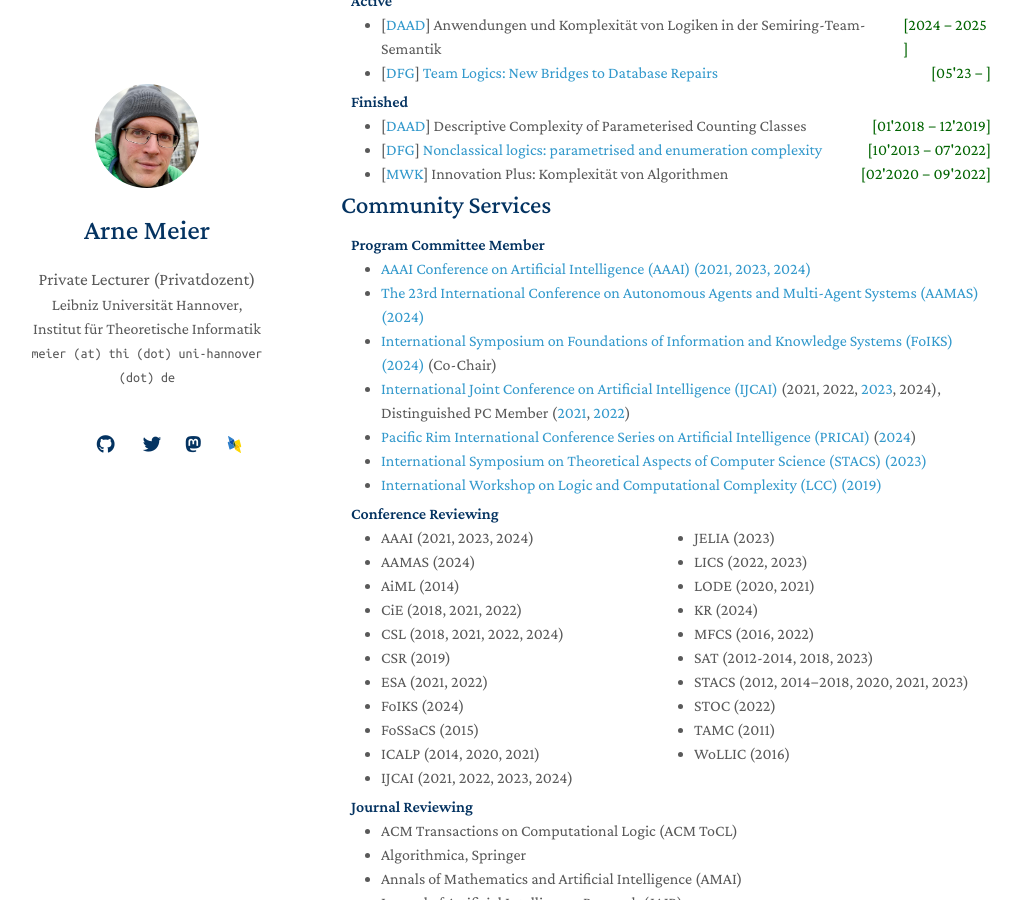
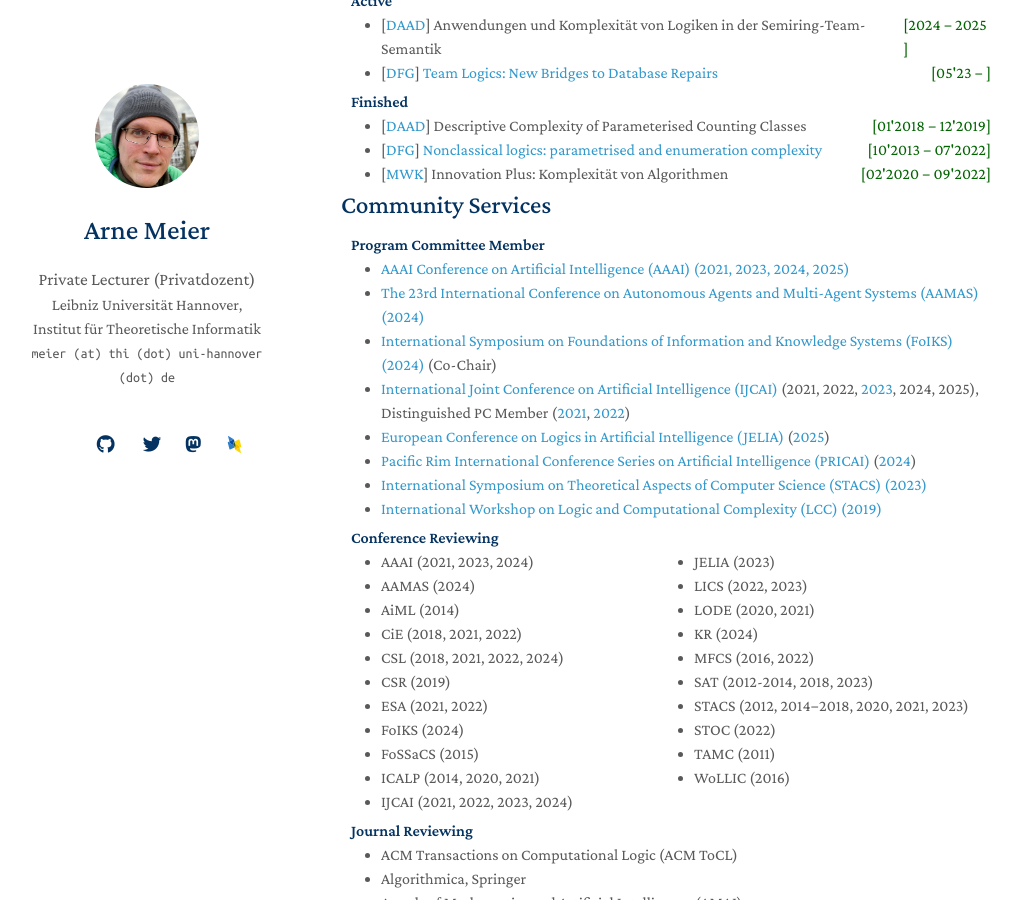
Before and after one commit to ArneMeier/ArneMeier.github.io, a Jekyll site: the page built from index.md, in a window 1280 px wide and 900 px high, scrolled down 932 px. Shown: the whole window, without its empty margins (129-1150 px from the left). Built offline with Jekyll 4.4.1, drawn with Linux system fonts in a browser that asks for light colours; nearby versions of some CDN libraries; a style sheet for code colours, icons or effects is not loaded; our own code applies the rules of GitHub Pages for plain Markdown files.

Commit message:
Update services.md

```diff
--- a/_includes/services.md
+++ b/_includes/services.md
@@ -3,10 +3,11 @@
 <h4 style="margin:0 10px 0;">Program Committee Member</h4>
 
 <ul style="margin:0 0 5px;">
-  <li><autocolor><a href="https://aaai.org">AAAI Conference on Artificial Intelligence (AAAI) (2021, 2023, 2024)</a></autocolor></li>
+  <li><autocolor><a href="https://aaai.org">AAAI Conference on Artificial Intelligence (AAAI) (2021, 2023, 2024, 2025)</a></autocolor></li>
   <li><autocolor><a href="https://www.aamas2024-conference.auckland.ac.nz/">The 23rd International Conference on Autonomous Agents and Multi-Agent Systems (AAMAS) (2024)</a></autocolor></li>
   <li><autocolor><a href="https://foiks2024.github.io/index.html">International Symposium on Foundations of Information and Knowledge Systems (FoIKS) (2024)</a></autocolor> (Co-Chair)</li>
-  <li><autocolor><a href="https://www.ijcai.org">International Joint Conference on Artificial Intelligence (IJCAI)</a> (2021, 2022, <a href="https://ijcai-23.org/pc-member-list/">2023</a>, 2024),<br /> Distinguished PC Member (<a href="https://twitter.com/IJCAIconf/status/1433178877782892553">2021</a>, <a href="https://twitter.com/ijcaiconf/status/1551838447450595329?s=10&t=6wYerji3d4yfMjwbLmbCyQ">2022</a>)</autocolor></li>
+  <li><autocolor><a href="https://www.ijcai.org">International Joint Conference on Artificial Intelligence (IJCAI)</a> (2021, 2022, <a href="https://ijcai-23.org/pc-member-list/">2023</a>, 2024, 2025),<br /> Distinguished PC Member (<a href="https://twitter.com/IJCAIconf/status/1433178877782892553">2021</a>, <a href="https://twitter.com/ijcaiconf/status/1551838447450595329?s=10&t=6wYerji3d4yfMjwbLmbCyQ">2022</a>)</autocolor></li>
+  <li><autocolor><a href="https://link.springer.com/conference/jelia"> European Conference on Logics in Artificial Intelligence (JELIA)</a> (<a href="https://viam.science.tsu.ge/jelia2025/">2025</a>)</autocolor></li>
   <li><autocolor><a href="https://www.pricai.org/"> Pacific Rim International Conference Series on Artificial Intelligence (PRICAI)</a> (<a href="https://pricai.org/2024/index.php/organization/pc-members">2024</a>)</autocolor></li>
   <li><autocolor><a href="https://www.conferences.uni-hamburg.de/event/272/">International Symposium on Theoretical Aspects of Computer Science (STACS) (2023)</a></autocolor></li>
   <li><autocolor><a href="https://www.cs.swansea.ac.uk/lcc/lcc2019.html">International Workshop on Logic and Computational Complexity (LCC) (2019)</a></autocolor></li>
```
